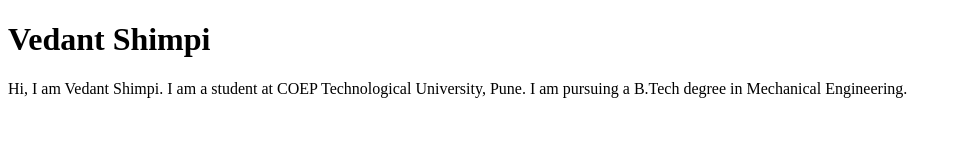
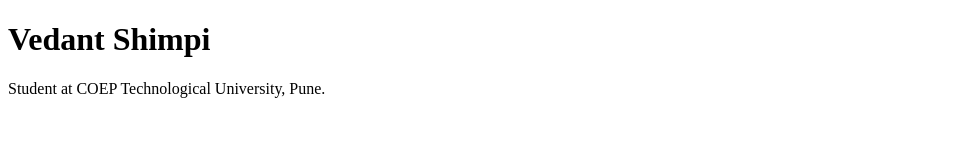
Before and after one commit to VedantShimpi99/VedantShimpi99.github.io, a plain HTML site: page index.html in a window 1280 px wide. Shown: the whole page, without its empty margins (0-962 px from the left). Drawn offline with Linux system fonts and the light colour scheme.

Commit message:
Updated basic info

```diff
--- a/index.html
+++ b/index.html
@@ -8,7 +8,7 @@
 <body>
 
     <h1>Vedant Shimpi</h1>
-    <p>Hi, I am Vedant Shimpi. I am a student at COEP Technological University, Pune. I am pursuing a B.Tech degree in Mechanical Engineering. </p>
+    <p>Student at COEP Technological University, Pune. </p>
 
 </body>
 </html>
```
